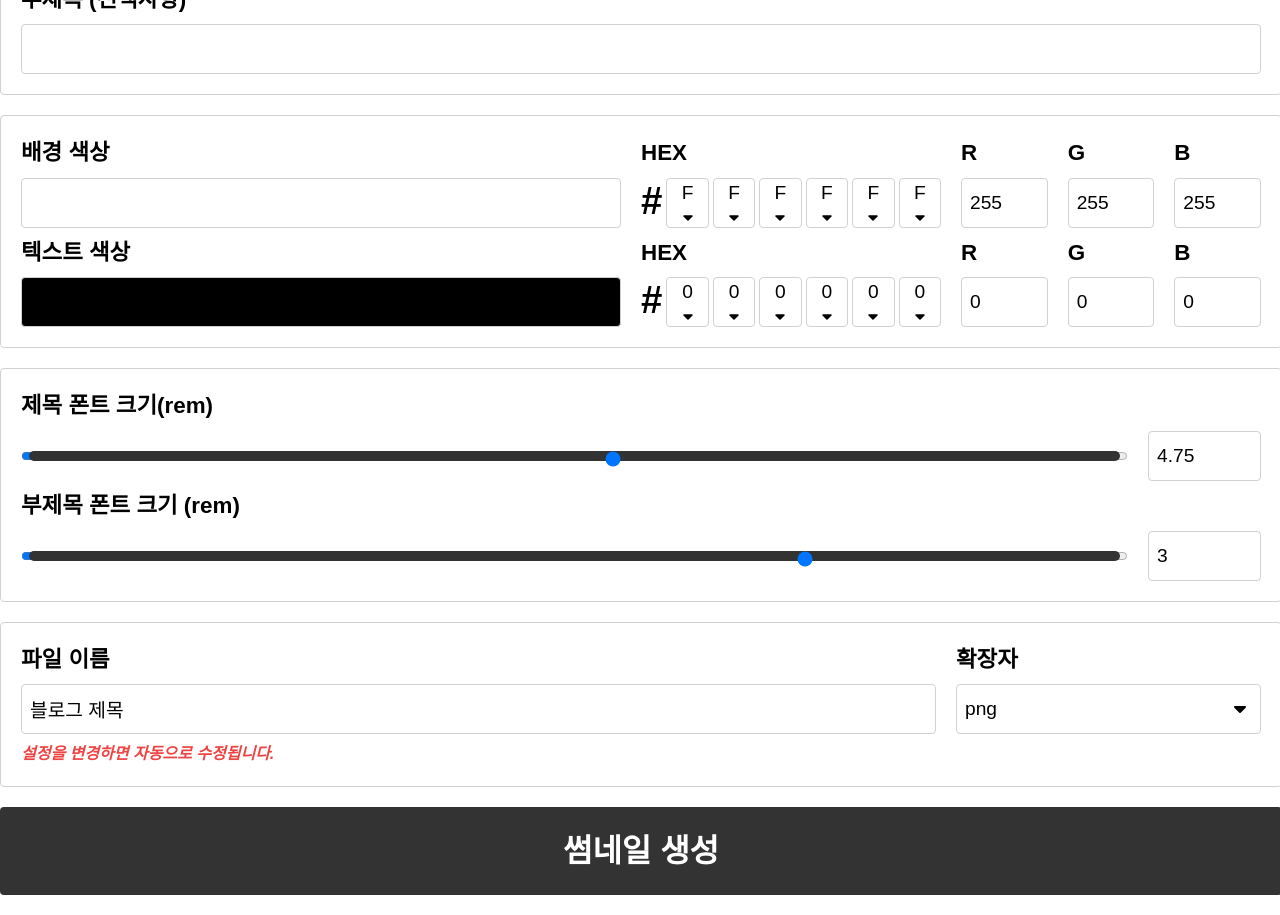
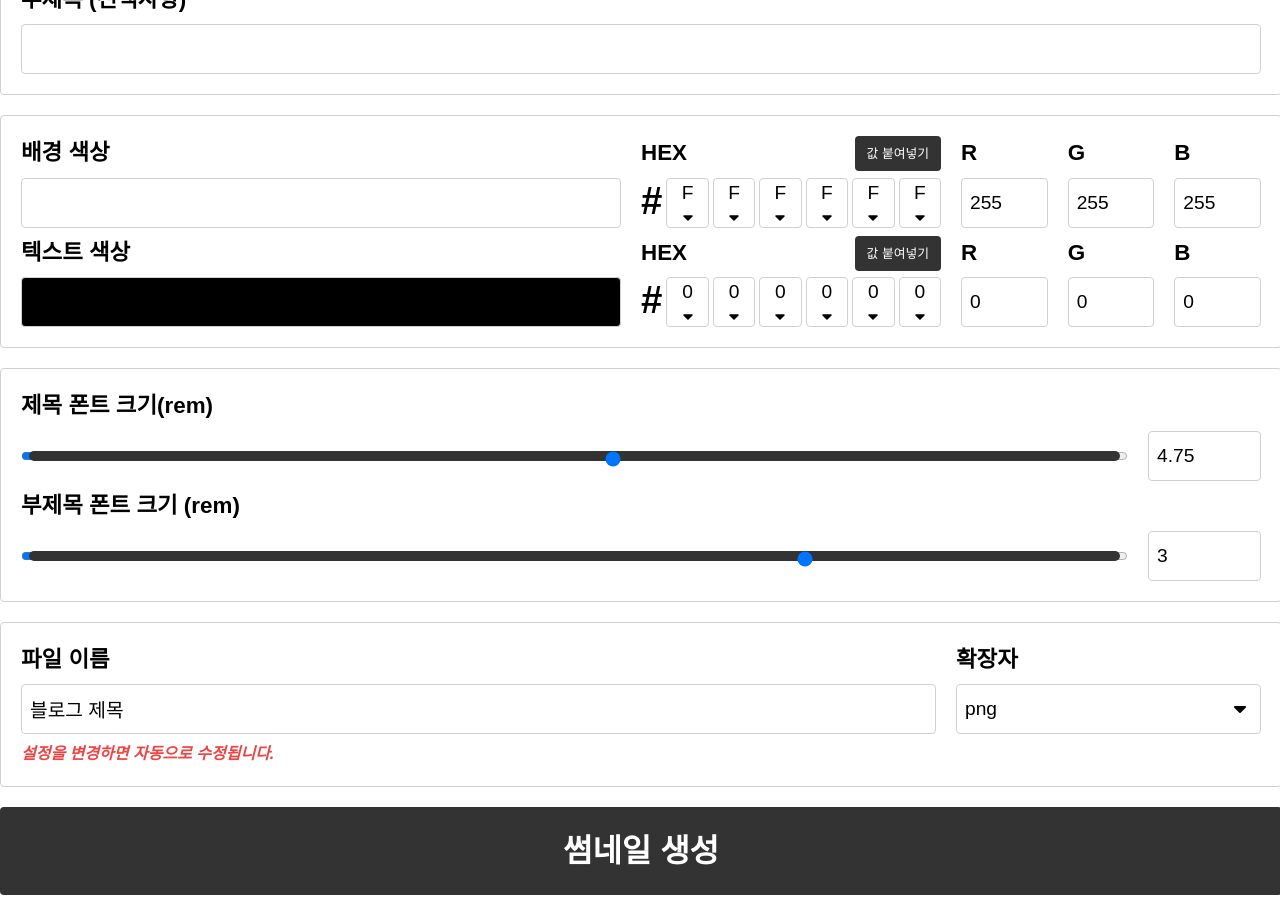
Before and after one commit to nihilapp/thumbgen.nihilapps.dev, a Next.js app: page /thumbgen in a window 1280 px wide. Shown: the part 900-1815 px from the top of the page. Built offline with nearby package versions, Linux system fonts and the light colour scheme.

Commit message:
2024 1211 헥스 값 붙여넣기 기능 추가

```diff
--- a/app/(thumbgen)/thumbgen/_components/ColorSettingArea.tsx
+++ b/app/(thumbgen)/thumbgen/_components/ColorSettingArea.tsx
@@ -1,14 +1,19 @@
 'use client';
 
-import React, { useCallback } from 'react';
+import React, { useCallback, useState } from 'react';
 import {
   ColFlex, ColorPreview, Input, Label, LabelTitle, RowFlex
 } from './thumbgen.styled';
 import { thumbnailStore } from '@/_entities';
 import { RGBInput } from './RGBInput';
 import { HexSelector } from './HexSelector';
+import { HexPasteModal } from './HexPasteModal';
+import { SmallButton } from './SmallButton';
 
 export function ColorSettingArea() {
+  const [ openTextHexModal, setOpenTextHexModal, ] = useState(false);
+  const [ openBgHexModal, setOpenBgHexModal, ] = useState(false);
+
   const {
     bgColor, setBgColor, textColor, setTextColor,
   } = thumbnailStore();
@@ -27,9 +32,18 @@ export function ColorSettingArea() {
     []
   );
 
+  const onClickOpenTextHexModal = () => {
+    setOpenTextHexModal(true);
+  };
+
+  const onClickOpenBgHexModal = () => {
+    setOpenBgHexModal(true);
+  };
+
   return (
+    <>
       <ColFlex className='p-5 rounded-1 border border-black-200 mb-5'>
-      <RowFlex>
+        <RowFlex className='relative'>
           <Label className='flex-[2] shrink-0'>
             <LabelTitle>배경 색상</LabelTitle>
             <Input
@@ -44,9 +58,14 @@ export function ColorSettingArea() {
             <LabelTitle>HEX</LabelTitle>
             <HexSelector color={bgColor} setColor={setBgColor} />
           </Label>
+          <SmallButton
+            onClick={onClickOpenBgHexModal}
+          >
+            값 붙여넣기
+          </SmallButton>
           <RGBInput color={bgColor} setColor={setBgColor} />
         </RowFlex>
-      <RowFlex>
+        <RowFlex className='relative'>
           <Label className='flex-[2] shrink-0'>
             <LabelTitle>텍스트 색상</LabelTitle>
             <Input
@@ -61,8 +80,30 @@ export function ColorSettingArea() {
             <LabelTitle>HEX</LabelTitle>
             <HexSelector color={textColor} setColor={setTextColor} />
           </Label>
+          <SmallButton
+            onClick={onClickOpenTextHexModal}
+          >
+            값 붙여넣기
+          </SmallButton>
           <RGBInput color={textColor} setColor={setTextColor} />
         </RowFlex>
       </ColFlex>
+
+      {openTextHexModal && (
+        <HexPasteModal
+          open={openTextHexModal}
+          setOpen={setOpenTextHexModal}
+          modalType='text'
+        />
+      )}
+
+      {openBgHexModal && (
+        <HexPasteModal
+          open={openBgHexModal}
+          setOpen={setOpenBgHexModal}
+          modalType='background'
+        />
+      )}
+    </>
   );
 }
--- /dev/null
+++ b/app/(thumbgen)/thumbgen/_components/HexPasteModal.tsx
@@ -0,0 +1,85 @@
+'use client';
+
+import React, { useMemo, useState } from 'react';
+import { Icon } from '@iconify/react';
+import {
+  CancelButton,
+  Modal, ModalBack, ModalBody, ModalFooter, ModalHeader,
+  SaveButton
+} from './modal.styled';
+import { Input, Label, LabelTitle } from './thumbgen.styled';
+import { thumbnailStore } from '@/_entities';
+
+interface Props {
+  open: boolean;
+  // eslint-disable-next-line no-unused-vars
+  setOpen: (open: boolean) => void;
+  modalType: 'text' | 'background';
+}
+
+export function HexPasteModal({ open, setOpen, modalType, }: Props) {
+  const [ hex, setHex, ] = useState('');
+  const { setTextColor, setBgColor, } = thumbnailStore();
+
+  const typeString = useMemo(() => {
+    return modalType === 'text' ? '텍스트' : '배경';
+  }, [ modalType, ]);
+
+  const onChangeHex = (event: React.ChangeEvent<HTMLInputElement>) => {
+    setHex(event.target.value);
+  };
+
+  const onClickCloseModal = () => {
+    setOpen(false);
+  };
+
+  const onClickModalBack = (event: React.MouseEvent<HTMLDivElement>) => {
+    // 이벤트가 Modal 영역에서 발생한 경우 무시
+    if (event.target !== event.currentTarget) {
+      return;
+    }
+    setOpen(false);
+  };
+
+  const onSaveColorHex = () => {
+    if (modalType === 'text') {
+      setTextColor(`#${hex}`);
+    } else {
+      setBgColor(`#${hex}`);
+    }
+
+    setOpen(false);
+  };
+
+  return (
+    <ModalBack onClick={onClickModalBack}>
+      <Modal>
+        <ModalHeader>
+          <Icon
+            icon='mdi:close'
+            onClick={onClickCloseModal}
+            className='cursor-pointer text-h1'
+          />
+        </ModalHeader>
+        <ModalBody>
+          <Label>
+            <LabelTitle>{typeString} HEX 설정</LabelTitle>
+            <Input
+              type='text'
+              value={hex}
+              onChange={onChangeHex}
+            />
+          </Label>
+        </ModalBody>
+        <ModalFooter>
+          <SaveButton onClick={onSaveColorHex}>
+            설정
+          </SaveButton>
+          <CancelButton onClick={onClickCloseModal}>
+            취소
+          </CancelButton>
+        </ModalFooter>
+      </Modal>
+    </ModalBack>
+  );
+}
--- /dev/null
+++ b/app/(thumbgen)/thumbgen/_components/SmallButton.ts
@@ -0,0 +1,23 @@
+'use client';
+
+import styled from 'styled-components';
+import { color, size } from '@/_styles';
+
+export const SmallButton = styled.button`
+  display: inline-block;
+  font-size: ${size.text.xs};
+  background-color: ${color.black.base};
+  color: ${color.white};
+  padding: ${size.normal[2]} ${size.normal[3]};
+  border-radius: ${size.normal[1]};
+  cursor: pointer;
+  font-weight: 500;
+  position: absolute;
+  top: 0;
+  right: 320px;
+  z-index: 10;
+
+  &:hover {
+    background-color: ${color.blue[500]};
+  }
+`;
--- a/app/(thumbgen)/thumbgen/_components/index.ts
+++ b/app/(thumbgen)/thumbgen/_components/index.ts
@@ -42,3 +42,4 @@ export {
 } from './modal.styled';
 
 export { HexPasteModal } from './HexPasteModal';
+export { SmallButton } from './SmallButton';
--- a/app/(thumbgen)/thumbgen/_components/modal.styled.ts
+++ b/app/(thumbgen)/thumbgen/_components/modal.styled.ts
@@ -10,7 +10,7 @@ export const ModalBack = styled.div`
   width: 100dvw;
   height: 100dvh;
   background-color: rgba(0, 0, 0, 0.5);
-  z-index: 1;
+  z-index: 100;
   display: flex;
   justify-content: center;
   align-items: center;
```
Lines whose indentation alone changed are shown as unchanged.
